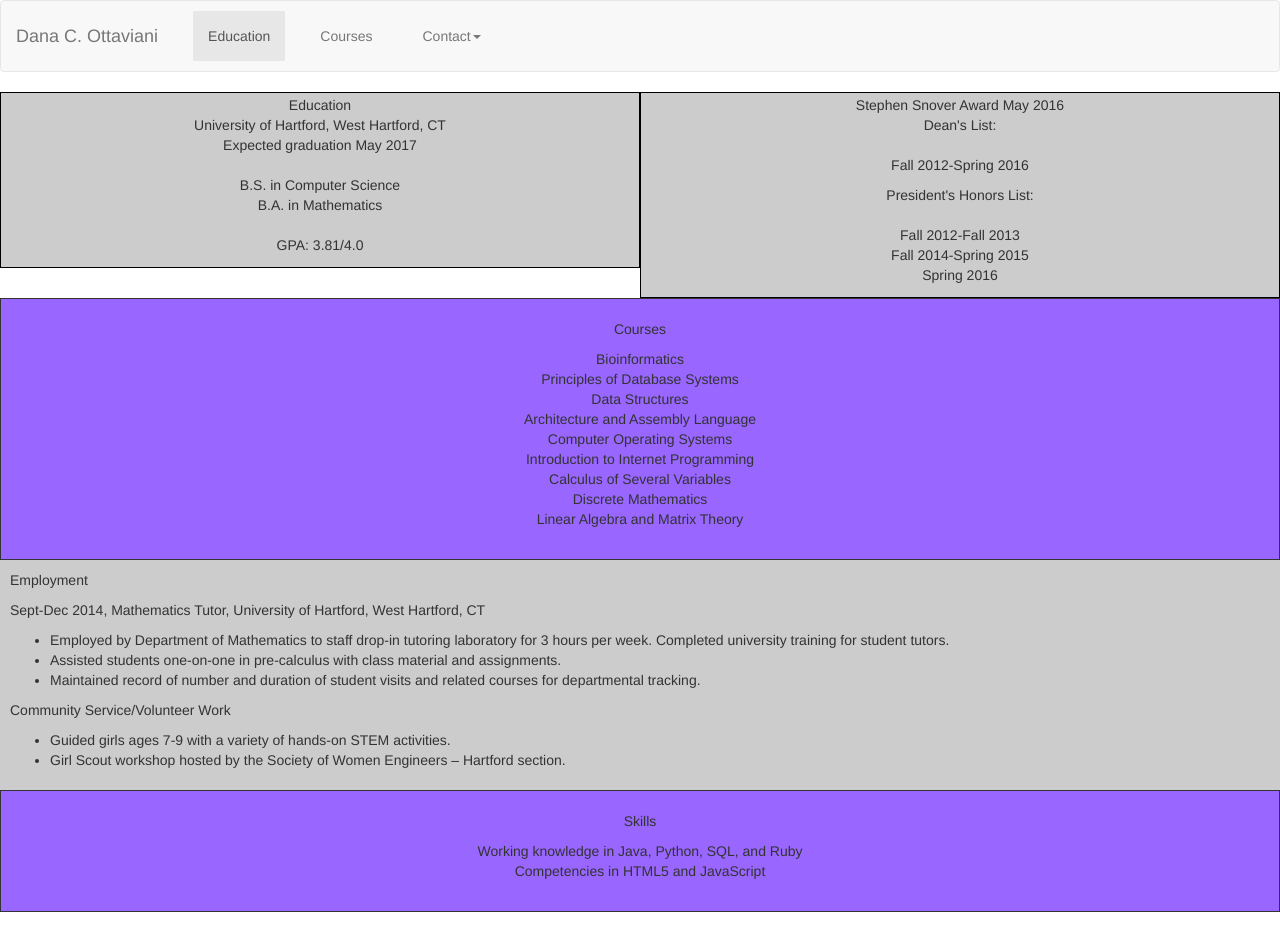
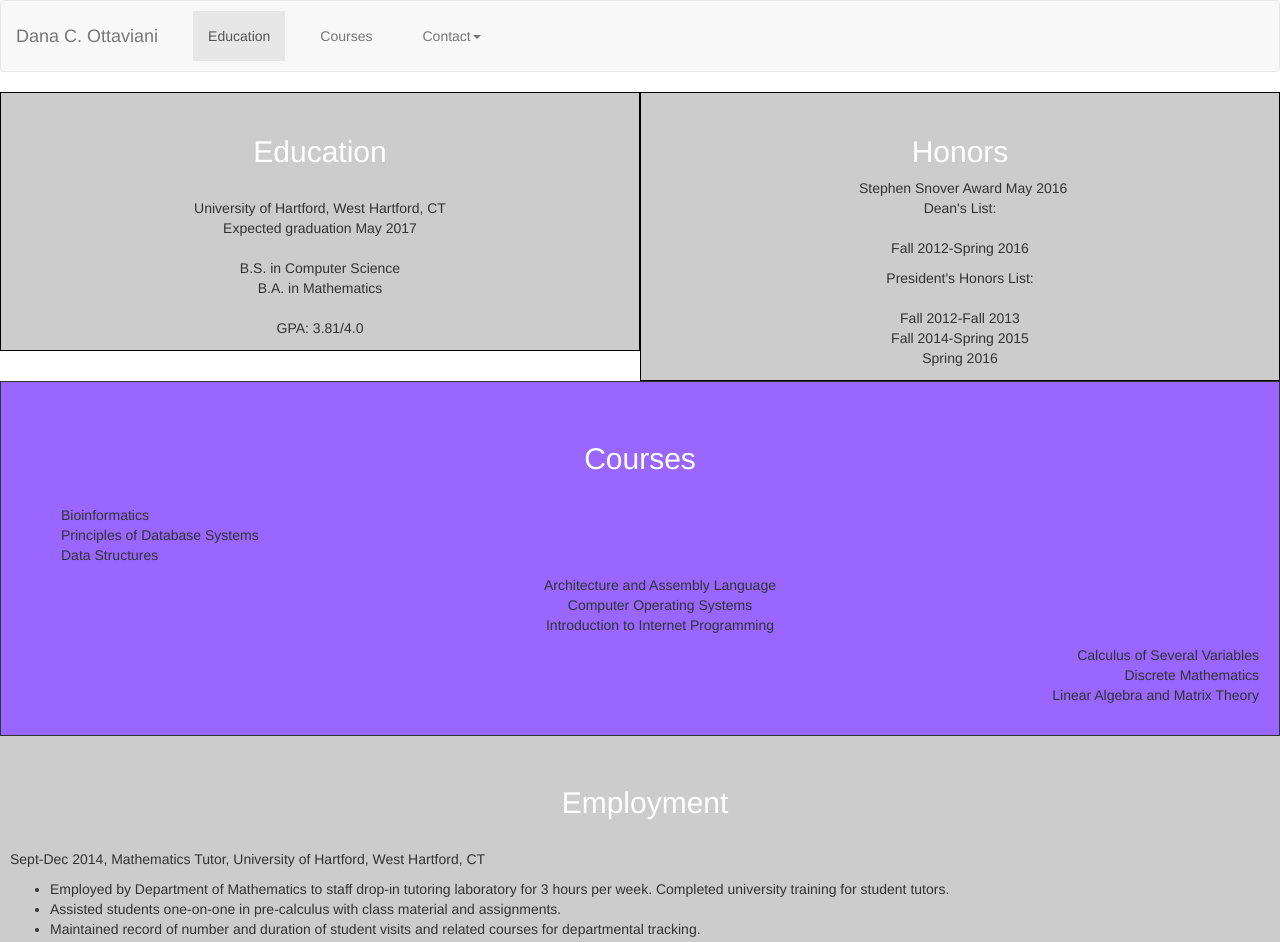
Before and after one commit to Wahyu019876677/dana-personal-website, a plain HTML site: page index.html in a window 1280 px wide. Shown: the top 942 px of the page. Before the commit the page ends 912 px from the top, so only its background shows below. Drawn offline with nearby package versions, Linux system fonts and the light colour scheme.

Commit message:
changing design, labels for divs, nav bar

```diff
--- a/design.css
+++ b/css/design.css
@@ -1,6 +1,5 @@
 body{
-	background-color: char;
-	font-size: 20px;
+	font-size: 30px;
 	margin: -.5px;
 }
 
@@ -39,11 +38,29 @@ a:hover{
 }
 
 #classes{
-	text-align: center;
 	padding: 20px;
 	border: .1rem solid;
 	background-color: #9966ff;
+	clear: both;
 }
+
+#class-1{
+	text-align: left;
+}
+
+#class-2{
+	text-align: center;
+}
+
+#class-3{
+	text-align: right;
+}
+
+#classes ul{
+	list-style: none;
+}
+
+
 
 #skills{
 	text-align: center;
@@ -56,19 +73,19 @@ a:hover{
 #edu{
 	text-align: center;
 	border: .1rem solid black;
-	padding: auto;
 	background-color: #cccccc;
 	padding-top: .2rem;
 	padding-bottom: .2rem;
+	float: left;
 }
 
 #honors{
 	text-align: center;
 	border: .1rem solid black;
-	padding: auto;
 	background-color: #cccccc;
 	padding-top: .2rem;
 	padding-bottom: .2rem;
+	float: right;
 }
 
 header{
@@ -103,3 +120,10 @@ header{
 .navbar-brand{
 	text-align: left;
 }
+
+#nav{
+
+	clear: both;
+	width: 100%;
+	height: 20%;
+}
--- a/index.html
+++ b/index.html
@@ -5,14 +5,14 @@
 		<title>Resume</title>
 		<meta charset="utf-8">
 		<meta name="viewport" content="width=device-width, initial-scale=1">
-		<link rel="stylesheet" href="design.css">
+		<link rel="stylesheet" href="css/design.css">
 		<link rel="stylesheet" href="https://maxcdn.bootstrapcdn.com/bootstrap/3.3.6/css/bootstrap.min.css" integrity="sha384-1q8mTJOASx8j1Au+a5WDVnPi2lkFfwwEAa8hDDdjZlpLegxhjVME1fgjWPGmkzs7" crossorigin="anonymous">
 
 	</head>
 	<body>
 			<header>
 				<nav class="navbar navbar-default">
-				  <div class="container-fluid">
+				  <div class="container-fluid" id="nav">
 
 				    <div class="navbar-header">
 					    	<button type="button" class="navbar-toggle collapsed" data-toggle="collapse" data-target="#bs-example-navbar-collapse-1" aria-expanded="false">
@@ -57,10 +57,11 @@
 			<div class="container-fluid">
 				<div class="row">
 					<div id="edu" class="col-xs-12 col-sm-6">
-						Education<br>
+						<span class="label"><h2>Education</h2></span><br>
 						<p>University of Hartford, West Hartford, CT<br>Expected graduation May 2017<br><br>B.S. in Computer Science<br>B.A. in Mathematics<br><br>GPA: 3.81/4.0</p>
 					</div>
 					<div id="honors" class="col-xs-12 col-sm-6">
+						<span class="label"><h2>Honors</h2></span>
 						Stephen Snover Award May 2016<br>
 						<p>Dean's List:<br><br>Fall 2012-Spring 2016</p>
 						<p>President's Honors List:<br><br>Fall 2012-Fall 2013<br>Fall 2014-Spring 2015<br>Spring 2016</p>
@@ -70,12 +71,26 @@
 		</main>
 
 		<div id="classes">
-			<p>Courses</p>
-			<p>Bioinformatics<br>Principles of Database Systems<br>Data Structures<br>Architecture and Assembly Language<br>Computer Operating Systems<br>	Introduction to Internet Programming<br>Calculus of Several Variables<br>Discrete Mathematics<br>Linear Algebra and Matrix Theory</p>
+			<span class="label"><h2>Courses</h2></span>
+			<ul id="class-1">
+				<li>Bioinformatics</li>
+				<li>Principles of Database Systems</li>
+				<li>Data Structures</li>
+			</ul>
+			<ul id="class-2">
+				<li>Architecture and Assembly Language</li>
+				<li>Computer Operating Systems</li>
+				<li>Introduction to Internet Programming</li>
+			</ul>
+			<ul id="class-3">
+				<li>Calculus of Several Variables</li>
+				<li>Discrete Mathematics</li>
+				<li>Linear Algebra and Matrix Theory</li>
+			</ul>
        	</div>
 
        	<div id="work">
-       		<p>Employment</p>
+       		<span class="label"><h2>Employment</h2></span>
        		<p>Sept-Dec 2014, Mathematics Tutor, University of Hartford, West Hartford, CT</p>
        		<ul>
        			<li>Employed by Department of Mathematics to staff drop-in tutoring laboratory for 3 hours per week. Completed university training for student tutors.</li>
@@ -90,7 +105,7 @@
        	</div>
 
 		<div id="skills">
-			<p>Skills</p>
+			<span class="label"><h2>Skills</h2></span>
 			<p>Working knowledge in Java, Python, SQL, and Ruby<br>Competencies in HTML5 and JavaScript</p>
 		</div>
 
```
